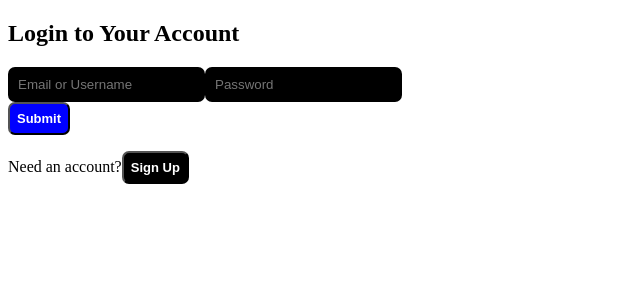
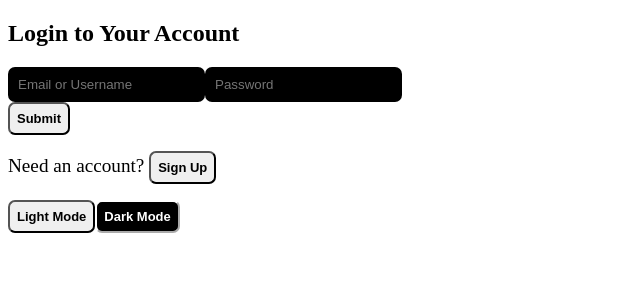
Before and after one commit to ChristianPari/MERN-User-System-Boilerplate, a React (Create React App) app in the folder client/: page /login in a window 1280 px wide. Shown: the top 300 px of the page, without its empty margins (0-640 px from the left). Built offline with nearby package versions, Linux system fonts and the light colour scheme; the HTML template or start-up script is replaced by a standard one.

Commit message:
Implemented the custom hook and proper props that are passed down to the children of the main App component to give the correct styling needed depending on the theme

```diff
--- a/client/src/Components/App.js
+++ b/client/src/Components/App.js
@@ -1,14 +1,30 @@
 // packages
 import React from 'react';
 import { BrowserRouter } from 'react-router-dom'
+import useLocalStorage from '../Hooks/useLocalStorage';
 
 // import Components
 import AppRouter from './AppRouter'
 
 function App() {
+  // using custom hook to save the theme in local storage
+  const [theme, setTheme] = useLocalStorage('theme', 'light');
+
+  // function to be passed down to through the props into the PageOptions component which has buttons that handle the theme changing
+  const themer = () => {
+    setTheme(theme === "light" ? "dark" : "light")
+  }
+
+  // handle the chaning of the page backgrounf depending on the theme style
+  const siteBGcolor = theme === 'light' ? 'white' : 'black';
+  document.getElementById('root').style.backgroundColor = siteBGcolor;
+
 	return (
 		<BrowserRouter>
-			<AppRouter />
+			<AppRouter
+        theme={theme}
+        themer={themer}
+      />
 		</BrowserRouter>
 	);
 }
--- a/client/src/Components/AppRouter.js
+++ b/client/src/Components/AppRouter.js
@@ -8,20 +8,29 @@ import Login from './Login'
 import Register from './Register'
 import Button from './Button'
 
-export default function AppRouter() {
+export default function AppRouter(props) {
   return (
     <Switch>
 
       <Route exact path='/' >
-        <Home />
+        <Home
+          theme={props.theme}
+          themer={props.themer}
+        />
       </Route>
 
       <Route exact path='/login' >
-        <Login />
+        <Login
+          theme={props.theme}
+          themer={props.themer}
+        />
       </Route>
 
       <Route exact path='/register' >
-        <Register />
+        <Register
+          theme={props.theme}
+          themer={props.themer}
+        />
       </Route>
 
       <Route path='/' >
@@ -32,6 +41,11 @@ export default function AppRouter() {
           <Button
             text={"Back to Home"}
             onClick={() => {window.location = window.location.origin}}
+            style={props.theme === "light" ? "" : {
+              color: "white",
+              backgroundColor: "black",
+              borderColor: 'white'
+            }}
           />
 
         </div>
--- a/client/src/Components/Button.js
+++ b/client/src/Components/Button.js
@@ -3,7 +3,18 @@ import React from 'react'
 export default function Button(props) {
   return(
     <button
-      style={{...defaultStyle, ...props.style}}
+      style={
+        props.theme === 'light' ?
+          {
+            ...defaultStyle,
+            ...lightTheme,
+            ...props.style
+          } :
+          {
+            ...defaultStyle,
+            ...darkTheme,
+            ...props.style
+          }}
       onClick={props.onClick}
     >
       {props.text}
@@ -16,7 +27,15 @@ const defaultStyle = {
   borderRadius: 7,
   fontSize: 'small',
   fontWeight: '900',
-  backgroundColor: 'blue',
-  color: 'red',
-  curser: 'pointer'
+  cursor: 'pointer'
 }
+
+const lightTheme = {
+  borderColor: 'black'
+}
+
+const darkTheme = {
+  color: 'white',
+  backgroundColor: 'black',
+  borderColor: 'white'
+}
--- a/client/src/Components/Form.js
+++ b/client/src/Components/Form.js
@@ -15,7 +15,11 @@ export default function Form(props) {
 
   return (
     <div>
-      <h2>
+      <h2
+        style={props.theme === 'light' ?
+          {color: 'black'} :
+          {color: 'white'}}
+      >
         {props.title}
       </h2>
       <form
@@ -25,6 +29,7 @@ export default function Form(props) {
           Array.isArray(props.inputs) ?
           props.inputs.map(inProps =>
             <Input
+              theme={props.theme}
               key={props.inputs.indexOf(inProps)}
               ph={inProps.ph}
               name={inProps.name}
@@ -37,9 +42,9 @@ export default function Form(props) {
         }
       </form>
       <Button
+        theme={props.theme}
         text={"Submit"}
         onClick={btn_onClick}
-        style={{color: "white"}}
       />
     </div>
   )
--- a/client/src/Components/Home.js
+++ b/client/src/Components/Home.js
@@ -2,32 +2,44 @@ import React from "react"
 
 // components
 import Button from "./Button"
+import PageOptions from './PageOptions'
 
-export default function Home() {
+export default function Home(props) {
 
 	const loginLink = "/login";
-	const regLink = "/register";
+  const regLink = "/register";
+
+  const
+  textStyle = props.theme === 'light' ?
+    {color: 'black'} :
+    {color: 'white'};
 
 	return (
 		<div className="home">
-			<h1>Welcome to our Service</h1>
-			<p>
-				Need an account?
+			<h1
+        style={textStyle}
+      >Welcome to our Service</h1>
+			<p
+        style={textStyle}
+      >
+				<big>Need an account? </big>
         <Button
           className="register_button"
-          style={{color: 'white', backgroundColor: 'black'}}
           text={"Sign Up"}
           onClick={() => {window.location = regLink}}
         />
 				<br />
-				Already a user?
+				<big>Already a user? </big>
         <Button
           className="login_button"
-          style= {{color: 'white', backgroundColor: 'black'}}
           text={"Login"}
           onClick={() => {window.location = loginLink}}
         />
 			</p>
+      <PageOptions
+        setTheme={props.themer}
+        curTheme={props.theme}
+      />
 		</div>
 	)
 
--- a/client/src/Components/Input.js
+++ b/client/src/Components/Input.js
@@ -7,15 +7,34 @@ export default function Input(props) {
       placeholder={props.ph}
       name={props.name}
       type={props.type}
-      style={{...defaultStyle, ...props.style}}
+      style={
+        props.theme === 'light' ?
+          {
+            ...defaultStyle,
+            ...lightTheme,
+            ...props.style
+          } :
+          {
+            ...defaultStyle,
+            ...darkTheme,
+            ...props.style
+          }}
     />
   )
 }
 
-const defaultStyle = {
-  color: 'white',
+const defaultStyle ={
   border: 'none',
   padding: 10,
   borderRadius: 7,
+}
+
+const lightTheme = {
+  color: 'white',
   backgroundColor: 'black'
 }
+
+const darkTheme = {
+  color: 'black',
+  backgroundColor: 'white'
+}
--- a/client/src/Components/Login.js
+++ b/client/src/Components/Login.js
@@ -3,12 +3,13 @@ import React from "react"
 // components
 import Button from "./Button"
 import Form from "./Form"
+import PageOptions from './PageOptions'
 import { loginReq } from '../utils/user_Requests'
 
 // utils
 import { loginInputs } from "../utils/user_Inputs"
 
-export default function Login() {
+export default function Login(props) {
 
 	const regLink = "/register";
 
@@ -19,15 +20,24 @@ export default function Login() {
         submitFunc={loginReq}
         id={"loginForm"}
         inputs={loginInputs}
+        theme={props.theme}
       />
-			<p>
-				Need an account?
+			<p
+        style={props.theme === 'light' ?
+          {color: 'black'} :
+          {color: 'white'}}
+      >
+				<big>Need an account? </big>
         <Button
-          style={{color: 'white', backgroundColor: 'black'}}
           text={"Sign Up"}
+          theme={props.theme}
           onClick={() => { window.location = regLink }}
         />
 			</p>
+      <PageOptions
+        setTheme={props.themer}
+        curTheme={props.theme}
+      />
 		</div>
 	)
 }
--- a/client/src/Components/Register.js
+++ b/client/src/Components/Register.js
@@ -3,34 +3,41 @@ import React from "react"
 // components
 import Button from "./Button";
 import Form from "./Form"
+import PageOptions from './PageOptions'
 import { regReq } from '../utils/user_Requests'
 
 // utils
 import { regInputs } from "../utils/user_Inputs"
 
-export default function Register() {
+export default function Register(props) {
 
   const loginLink = "/login";
 
   return (
     <div className="register">
       <Form
+        theme={props.theme}
         title={"Register for an Account"}
         submitFunc={regReq}
         id={"registerForm"}
         inputs={regInputs}
       />
-      <p>
-        Already have an account?
+      <p
+        style={props.theme === 'light' ?
+          {color: 'black'} :
+          {color: 'white'}}
+      >
+        <big>Already have an account?</big>
 		    <Button
-          style={{
-            color: 'white',
-            backgroundColor: 'black'
-          }}
+          theme={props.theme}
           text={"Login"}
           onClick={() => {window.location = loginLink}}
         />
       </p>
+      <PageOptions
+        setTheme={props.themer}
+        curTheme={props.theme}
+      />
     </div>
   )
 }
```
